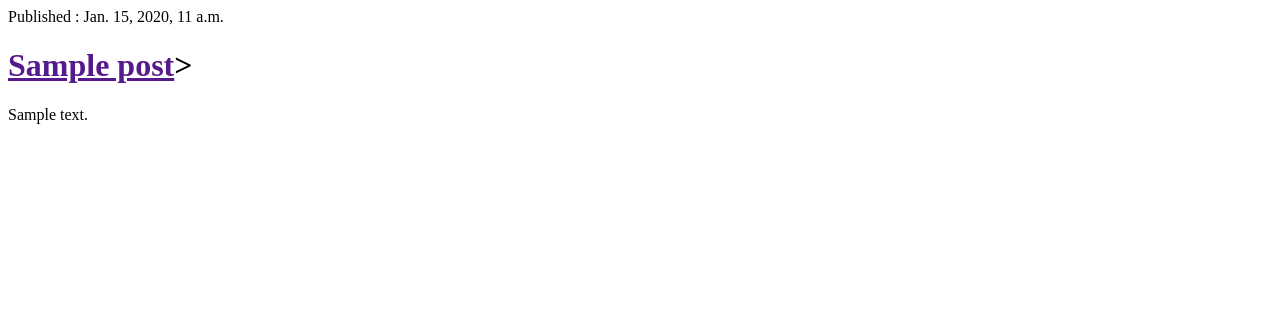
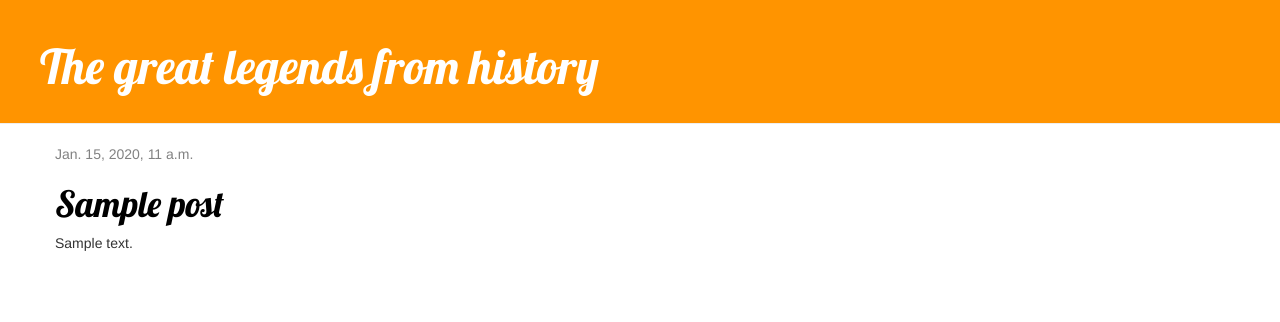
Before and after one commit to hardikzurdo/my-first-blog, a Django app: template blog/templates/blog/post_list.html in a window 1280 px wide. Shown: the top 322 px of the page. Run offline with Django 3.2, Linux system fonts and the light colour scheme; the template is opened without the code that fills it: values that come from a table or form of the project are taken from there, others are empty; tables that the repository leaves empty hold one stand-in row (values such as "Sample post"); some libraries are stand-ins or nearby versions.

Commit message:
added templates detail blog and css with it

```diff
--- a/blog/static/css/blog.css
+++ b/blog/static/css/blog.css
@@ -1,11 +1,3 @@
-body{
-	padding-left: 15px;
-
-}
-h1 a {
-    color: #FCA205;
-    font-family: 'Lobster';
-}
 .page-header {
     background-color: #ff9400;
     margin-top: 0;
--- /dev/null
+++ b/blog/templates/blog/base.html
@@ -0,0 +1,25 @@
+{% load staticfiles %}
+<html>
+    <head>
+        <title>Legendry people</title>
+        <link rel="stylesheet" href="//maxcdn.bootstrapcdn.com/bootstrap/3.2.0/css/bootstrap.min.css">
+        <link rel="stylesheet" href="//maxcdn.bootstrapcdn.com/bootstrap/3.2.0/css/bootstrap-theme.min.css">
+        <link href='//fonts.googleapis.com/css?family=Lobster&subset=latin,latin-ext' rel='stylesheet' type='text/css'>
+        <link rel="stylesheet" href="{% static 'css/blog.css' %}">
+    </head>
+    <body>
+
+    <div class="page-header">
+        <h1><a href="/">The great legends from history</a></h1>
+    </div>
+    <div class="content container">
+        <div class="row">
+            <div class="col-md-8">
+            {% block content %}
+            {% endblock %}
+            </div>
+        </div>
+    </div>
+
+    </body>
+</html>
--- a/blog/templates/blog/post_list.html
+++ b/blog/templates/blog/post_list.html
@@ -1,17 +1,13 @@
-<html>
-    <head>
-        <title>Django Girls blog</title>
-    </head>
-    <body>
-        <div>
-            <h1><a href="/"The Legends of the world></a></h1>
+{% extends 'blog/base.html' %}
+{% block content %}
+{% for post in posts %}
+
+    <div class="post">
+        <div class="date">
+            {{ post.published_date }}
         </div>
-        {% for post in posts  %}
-        <div>
-            <p>Published : {{post.published_date}}</p>
-            <h1><a href="">{{post.title}}</a>></h1>
-            <p>{{ post.text|linebreaksbr }}</p>
-        </div>
-        {% endfor %}
-    </body>
-</html>
+        <h1><a href="">{{ post.title }}</a></h1>
+        <p>{{ post.text|linebreaksbr }}</p>
+    </div>
+{% endfor %}
+{% endblock %}
--- a/blog/urls.py
+++ b/blog/urls.py
@@ -3,4 +3,6 @@ from . import views
 
 urlpatterns = [
     url(r'^$', views.post_list, name='post_list'),
+    url(r'^post/(?P<pk>\d+)/$', views.post_detail, name='post_detail'),
+
 ]
```
Also changed, not shown: blog/templates/blog/post_detail.html (added, +13 -0 lines), blog/views.py (+7 -0 lines).
